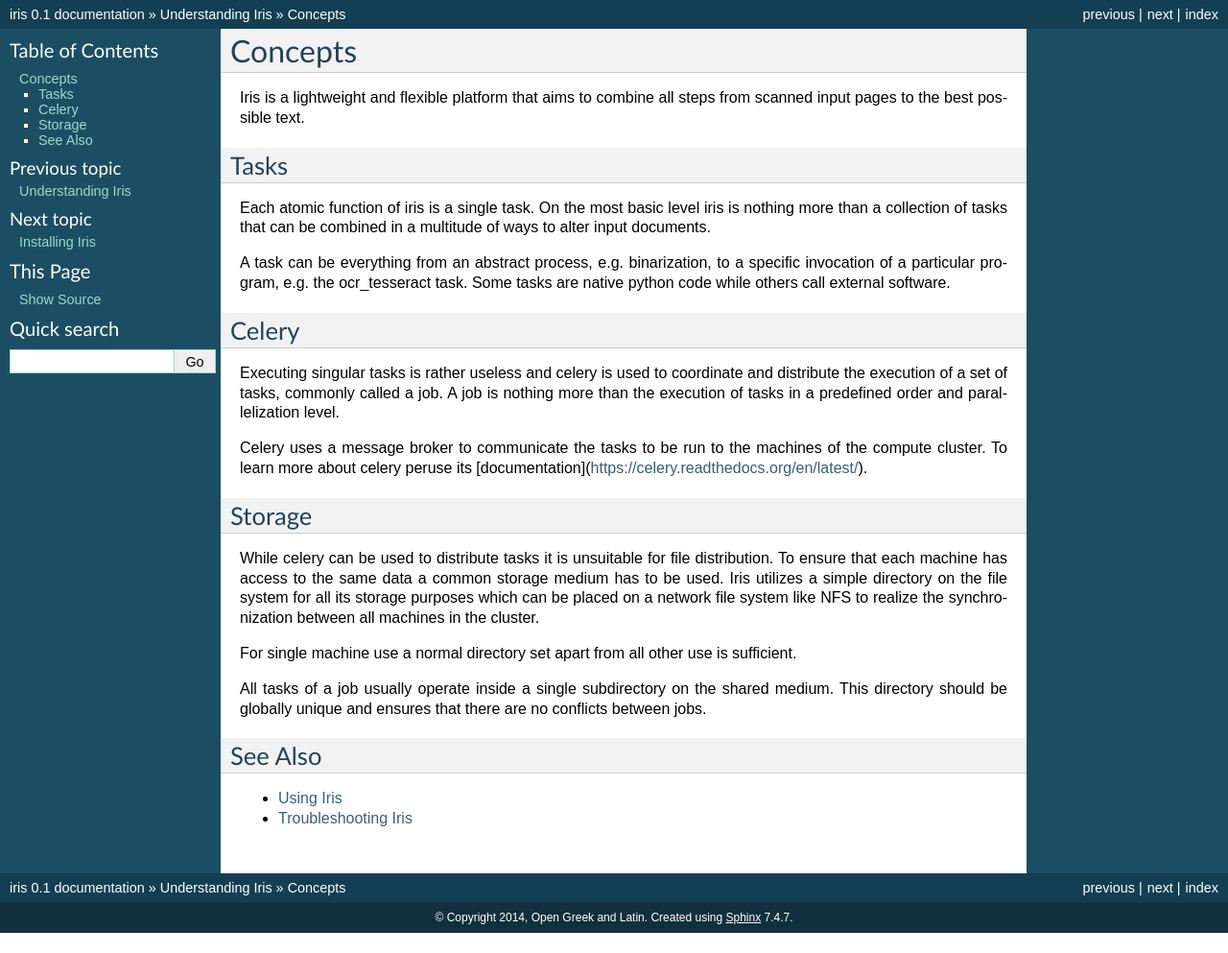
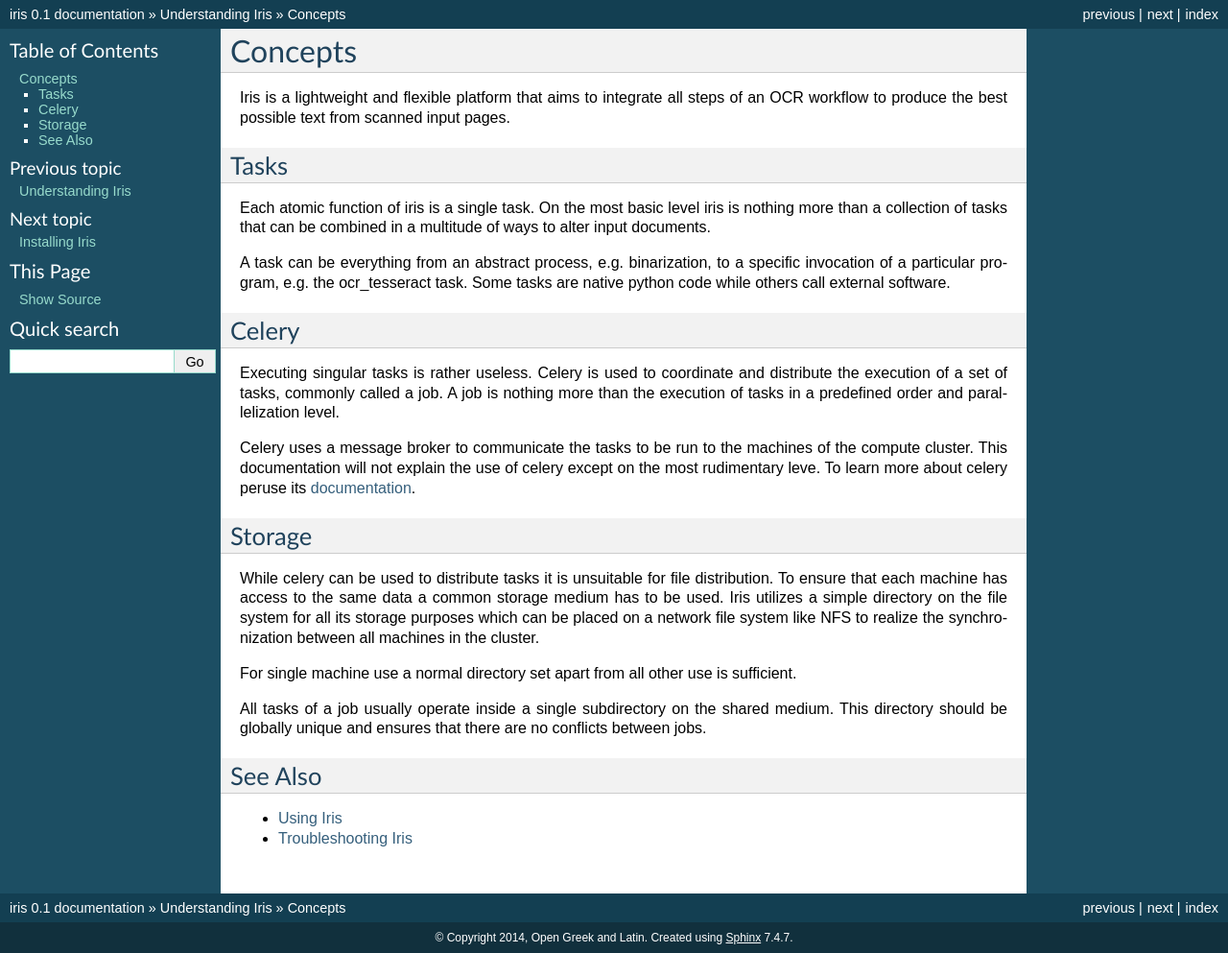
Before and after one commit to OpenPhilology/nidaba, a Sphinx documentation site: the page built from docs/understanding_iris/concepts.rst, in a window 1280 px wide. Shown: the whole page at 96% size. Built offline with Sphinx 7.4.7, drawn with Linux system fonts in a browser that asks for light colours; before the commit the page ends 972 px from its top, so only the background shows below that.

Commit message:
Some minor documentation updates
Former-commit-id: 063fc3bc6adb1a9794d03b8ace97851964527597

```diff
--- a/docs/understanding_iris/concepts.rst
+++ b/docs/understanding_iris/concepts.rst
@@ -1,13 +1,13 @@
 :title: Concepts
-:description: Deis combines a variety of common preprocessing and OCRing steps into a single job.
+:description: Iris combines a variety of common preprocessing and OCRing steps into a single job.
 
 .. _concepts:
 
 Concepts
 ========
 
-Iris is a lightweight and flexible platform that aims to combine all steps from
-scanned input pages to the best possible text.
+Iris is a lightweight and flexible platform that aims to integrate all steps of
+an OCR workflow to produce the best possible text from scanned input pages.
 
 .. _concepts_tasks:
 
@@ -27,14 +27,15 @@
 Celery
 ------
 
-Executing singular tasks is rather useless and celery is used to coordinate and
+Executing singular tasks is rather useless. Celery is used to coordinate and
 distribute the execution of a set of tasks, commonly called a job. A job is
 nothing more than the execution of tasks in a predefined order and
 parallelization level.
 
 Celery uses a message broker to communicate the tasks to be run to the machines
-of the compute cluster. To learn more about celery peruse its
-[documentation](https://celery.readthedocs.org/en/latest/).
+of the compute cluster. This documentation will not explain the use of celery
+except on the most rudimentary leve. To learn more about celery peruse its
+`documentation <https://celery.readthedocs.org/en/latest/>`_.
 
 .. _concepts_storage:
 
--- a/docs/using_iris/preparing_celery.rst
+++ b/docs/using_iris/preparing_celery.rst
@@ -14,6 +14,6 @@
 
 	$ celery -A iris.tasks worker
 
-For further worker server options have a look at `celery`.
+For further worker server options have a look at `celery`_.
 
 .. _`celery`: https://celery.readthedocs.org/en/latest/
--- a/docs/using_iris/using_cli.rst
+++ b/docs/using_iris/using_cli.rst
@@ -74,7 +74,7 @@
 The *status* subcommand is used to check the status of a job. It requires the
 return value of the *iris batch* command.
 
-A non-existing or currently running job will always return PENDING:
+A currently running job will return PENDING:
 
 .. code-block:: console
 
```
Also changed, not shown: docs/index.rst (+4 -3 lines), docs/installing_iris/building_iris.rst (+4 -4 lines).
